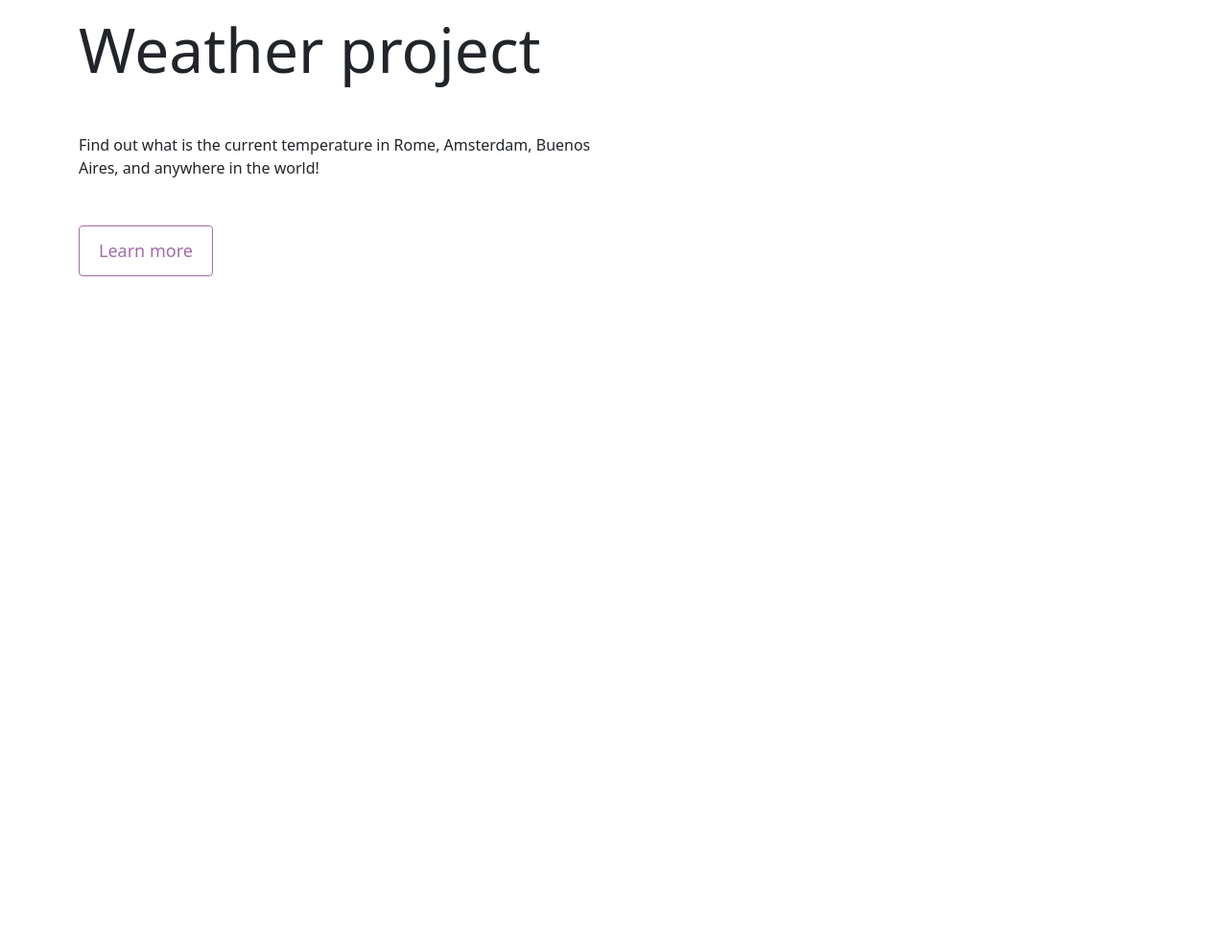
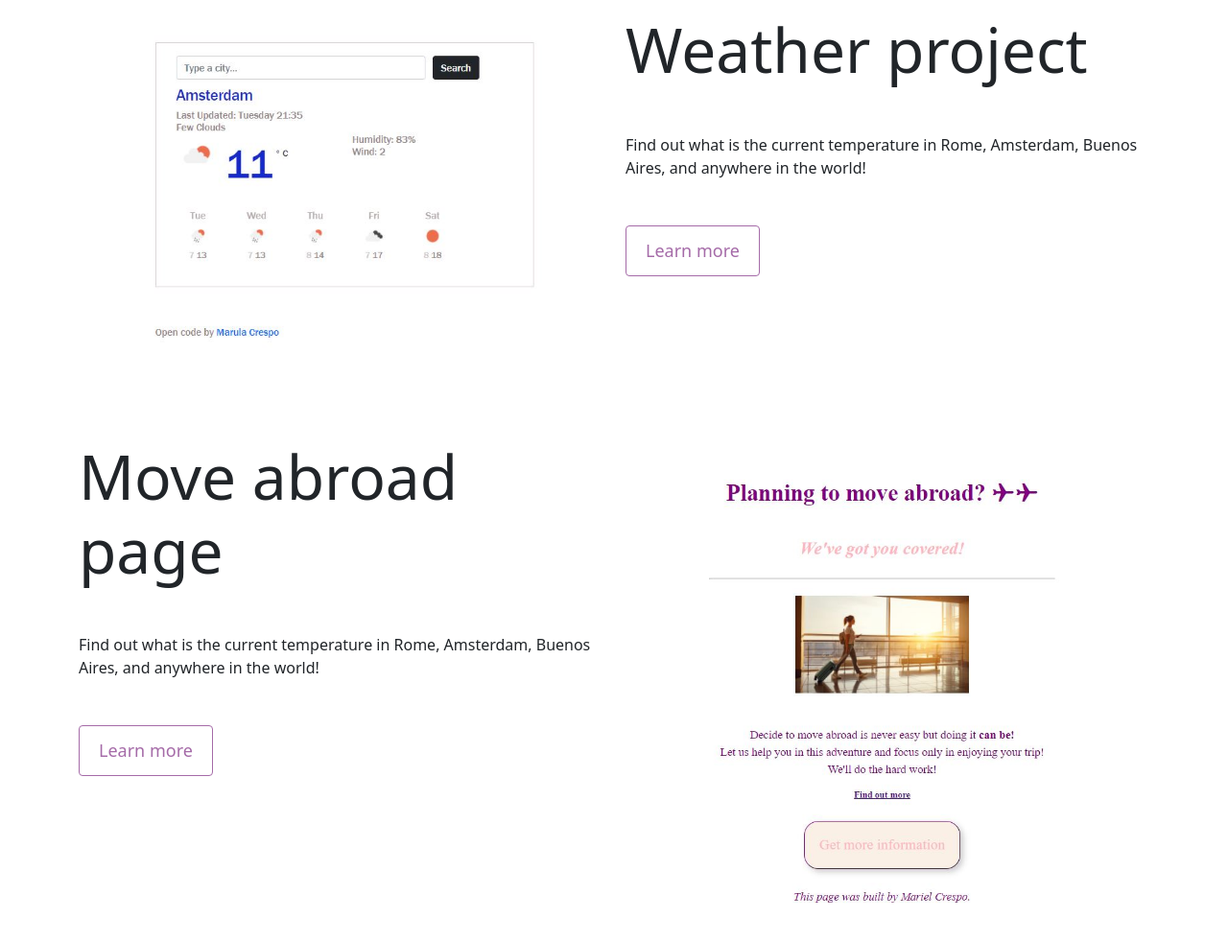
Before and after one commit to marulita18/Final-project-shecodes-responsive, a plain HTML site: page index.html in a window 1280 px wide. Shown: the part 720-1702 px from the top of the page at 96% size. Before the commit the page ends 1008 px from the top, so only its background shows below. Drawn offline with nearby package versions, Linux system fonts and the light colour scheme.

Commit message:
corrected images'sizes

```diff
--- a/index.html
+++ b/index.html
@@ -35,14 +35,61 @@
     </div>
     <p class="text-center m-5">Have a look at my best projects!</p>
     <div class="container">
-      <div class="row">
-        <div class="col-6">
-          <h2 class="mb-5">Weather project</h2>
-          <p class="mb-5">
-            Find out what is the current temperature in Rome, Amsterdam, Buenos
-            Aires, and anywhere in the world!
-          </p>
-          <a href="" class="btn btn-branding-outline"> Learn more</a>
+      <div class="row mb-5">
+        <div class="col d-none d-md-block">
+          <img
+            src="/images/weather-app-img.JPG"
+            alt="screenshot of weather app"
+            class="img-fluid"
+          />
+        </div>
+        <div class="col">
+          <div class="project-description">
+            <h2 class="mb-5">Weather project</h2>
+            <p class="mb-5">
+              Find out what is the current temperature in Rome, Amsterdam,
+              Buenos Aires, and anywhere in the world!
+            </p>
+            <a href="" class="btn btn-branding-outline"> Learn more</a>
+          </div>
+        </div>
+      </div>
+      <div class="row mb-5">
+        <div class="col">
+          <div class="project-description">
+            <h2 class="mb-5">Move abroad page</h2>
+            <p class="mb-5">
+              Find out what is the current temperature in Rome, Amsterdam,
+              Buenos Aires, and anywhere in the world!
+            </p>
+            <a href="" class="btn btn-branding-outline"> Learn more</a>
+          </div>
+        </div>
+        <div class="col d-none d-md-block">
+          <img
+            src="/images/final-project-image-1.JPG"
+            alt="screenshot of weather app"
+            class="img-fluid"
+          />
+        </div>
+      </div>
+      <div class="row mb-5">
+        <div class="col d-none d-md-block">
+          <img
+            src="/images/weather-page-img.JPG"
+            alt="screenshot of weather app"
+            class="img-fluid"
+          />
+        </div>
+        <div class="col">
+          <div class="project-description">
+            <h2 class="mb-5">Current weather page</h2>
+            <p class="mb-5">
+              Find out what is the current temperature in Rome, Amsterdam,
+              Buenos Aires, and anywhere in the world!
+            </p>
+            <a href="" class="btn btn-branding-outline"> Learn more</a>
+          </div>
         </div>
       </div>
     </div>
--- a/styles/styles.css
+++ b/styles/styles.css
@@ -58,3 +58,14 @@ p {
   color: var(--branding-color);
   border: 1px solid var(--branding-color);
 }
+
+.project-description {
+  padding: 120 60px;
+}
+
+@media (max-width: 560px) {
+  .project-description {
+    padding: 0;
+    text-align: center;
+  }
+}
```
Also changed, not shown: images/weather-page-img.JPG.
